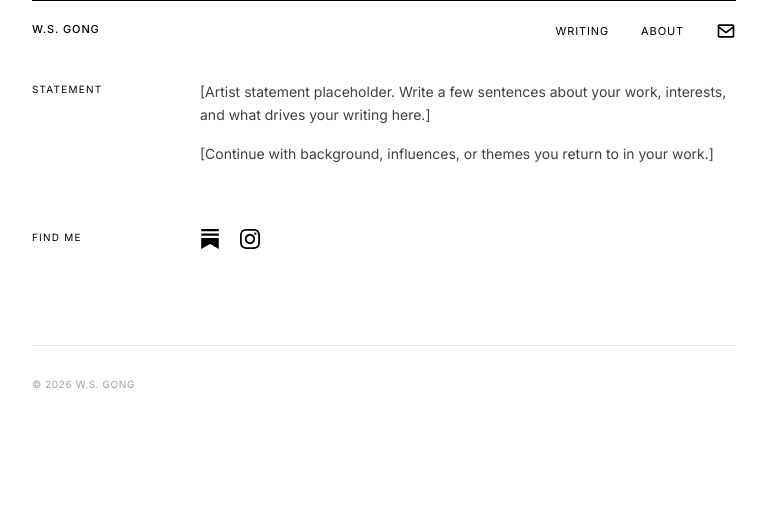
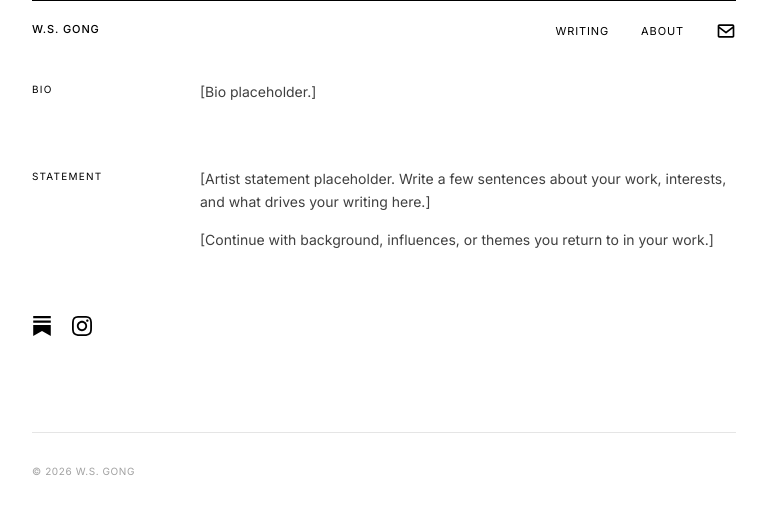
Before and after one commit to highschoolsmokers/ws-gong, a Next.js app: page /about in a window 1280 px wide. Shown: the top 514 px of the page, without its empty margins (256-1023 px from the left). Built offline with nearby package versions, Linux system fonts and the light colour scheme.

Commit message:
assorted changes

```diff
--- a/app/(site)/about/page.tsx
+++ b/app/(site)/about/page.tsx
@@ -24,6 +24,15 @@ export default function About() {
     <div className="space-y-16">
       <section className="grid grid-cols-[120px_1fr] gap-x-12">
         <span className="text-[10px] tracking-[0.12em] uppercase pt-px">
+          Bio
+        </span>
+        <div className="space-y-4 text-sm leading-relaxed text-neutral-700">
+          <p>[Bio placeholder.]</p>
+        </div>
+      </section>
+
+      <section className="grid grid-cols-[120px_1fr] gap-x-12">
+        <span className="text-[10px] tracking-[0.12em] uppercase pt-px">
           Statement
         </span>
         <div className="space-y-4 text-sm leading-relaxed text-neutral-700">
@@ -38,10 +47,7 @@ export default function About() {
         </div>
       </section>
 
-      <section className="grid grid-cols-[120px_1fr] gap-x-12">
-        <span className="text-[10px] tracking-[0.12em] uppercase pt-px">
-          Find Me
-        </span>
+      <section>
         <ul className="flex gap-5 items-center">
           {socials.map((s) => (
             <li key={s.label}>
--- a/app/(tech)/tech/page.tsx
+++ b/app/(tech)/tech/page.tsx
@@ -35,10 +35,7 @@ export default function TechPage() {
         </Link>
       </section>
 
-      <section className="grid grid-cols-[120px_1fr] gap-x-12 items-start">
-        <span className="text-[10px] tracking-[0.12em] uppercase pt-px">
-          Links
-        </span>
+      <section>
         <ul className="flex gap-5 items-center">
           {socials.map((s) => (
             <li key={s.label}>
```
